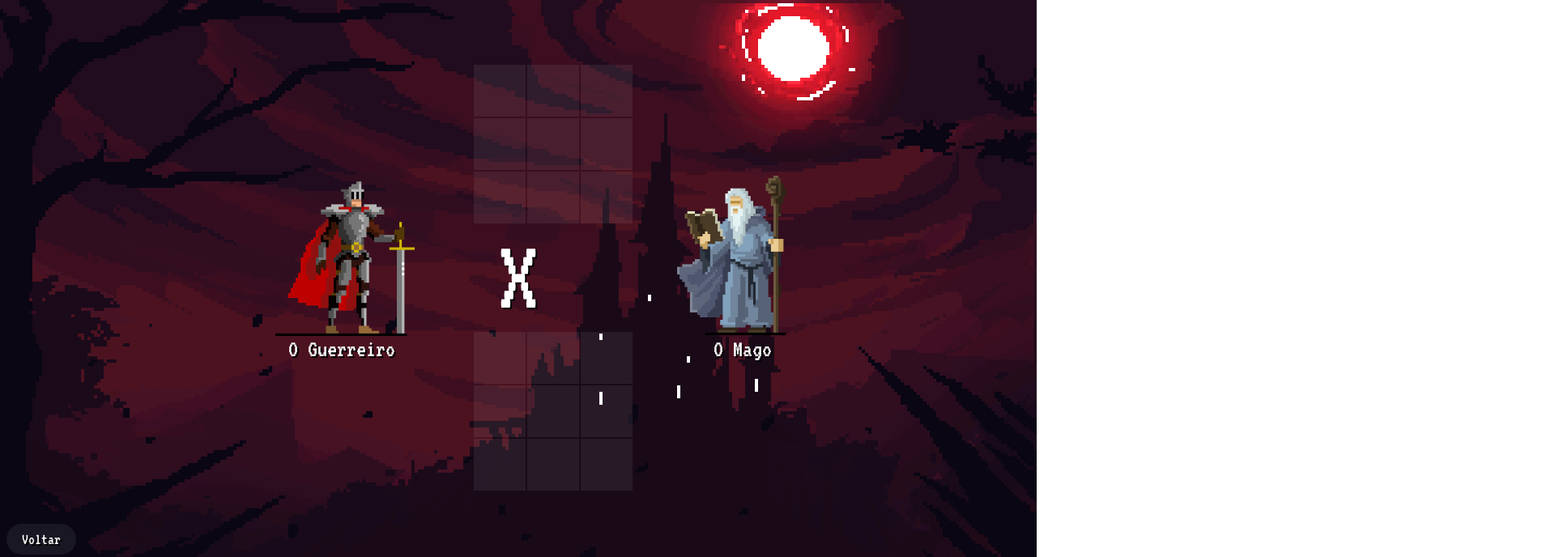
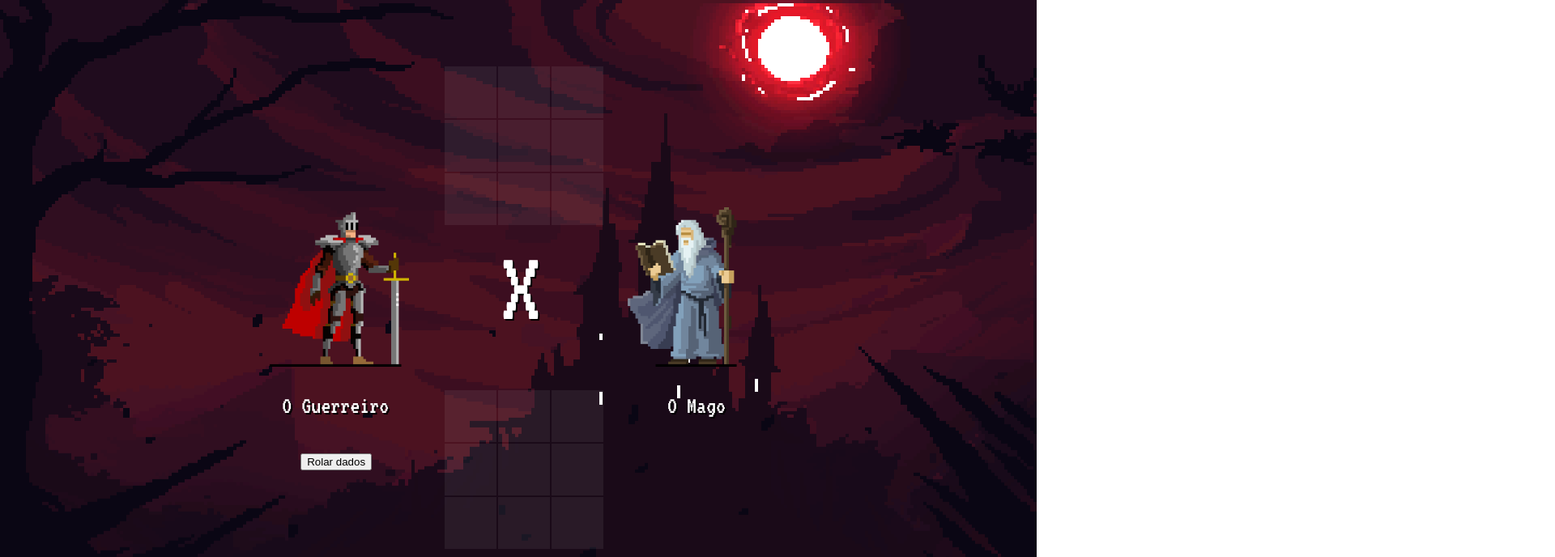
Before and after one commit to ufjf-dcc202/ufjf-dcc202-2023-3-a-trb-trabalho-desenvolvimento-web, a plain HTML site: page jogo.html in a window 1280 px wide. Shown: the top 688 px of the page at 81% size, 1920 px wide, since content can reach past the window. Drawn offline with Linux system fonts and the light colour scheme.

Commit message:
alterações nos arquivos jogo.html e jogo.css

```diff
--- a/jogo.html
+++ b/jogo.html
@@ -12,22 +12,24 @@
 <body>
     <main>
 
+        <button id="RolarDados">Rolar dados</button>
+
         <table class="jogador">
             <tbody>
                 <tr class="box">
-                    <td><span></span></td>
-                    <td><span></span></td>
-                    <td><span></span></td>
+                    <td></td>
+                    <td></td>
+                    <td></td>
                 </tr>
                 <tr class="box">
-                    <td><span></span></td>
-                    <td><span></span></td>
-                    <td><span></span></td>
+                    <td></td>
+                    <td></td>
+                    <td></td>
                 </tr>
                 <tr class="box">
-                    <td><span></span></td>
-                    <td><span></span></td>
-                    <td><span></span></td>
+                    <td></td>
+                    <td></td>
+                    <td></td>
                 </tr>
             </tbody>
         </table>
@@ -35,19 +37,19 @@
         <table class="oponente">
             <tbody>
                 <tr class="box">
-                    <td><span></span></td>
-                    <td><span></span></td>
-                    <td><span></span></td>
+                    <td></td>
+                    <td></td>
+                    <td></td>
                 </tr>
                 <tr class="box">
-                    <td><span></span></td>
-                    <td><span></span></td>
-                    <td><span></span></td>
+                    <td></td>
+                    <td></td>
+                    <td></td>
                 </tr>
                 <tr class="box">
-                    <td><span></span></td>
-                    <td><span></span></td>
-                    <td><span></span></td>
+                    <td></td>
+                    <td></td>
+                    <td></td>
                 </tr>
             </tbody>
         </table>
--- a/styles/jogo.css
+++ b/styles/jogo.css
@@ -8,16 +8,16 @@
 body {
     background-image: url(../assets/background-new.gif);
     background-repeat: no-repeat;
-    background-size: contain;
+    background-size: cover;
     overflow-y: hidden;
     overflow-x: hidden;
 }
 
 /*tabuleiro*/
 .jogador {
-    position: relative;
-    left: 575px;
-    top: 70px;
+    position: absolute;
+    left: 42.7%;
+    top: 60%;
     height: 200px;
     width: 200px;
     text-align: center;
@@ -28,9 +28,9 @@ body {
 }
 
 .oponente {
-    position: relative;
-    left: 575px;
-    top: 200px;
+    position: absolute;
+    left: 42.7%;
+    top: 10%;
     height: 200px;
     width: 200px;
     text-align: center;
@@ -45,6 +45,12 @@ body {
 }
 
 /*interface*/
+#RolarDados {
+    position: absolute;
+    top: 70%;
+    left: 29%;
+}
+
 .button {
     font-family: 'VT';
     font-size: 20px;
@@ -54,8 +60,8 @@ body {
     background-color: #fff1;
     border-radius: 50px;
     padding: 9px 19px;
-    position: relative;
-    bottom: 670px;
+    position: absolute;
+    top: 93%;
 }
 
 .texto1 {
@@ -63,9 +69,9 @@ body {
     font-size: 30px;
     text-decoration: none;
     text-shadow: 2px 2px 0 #000;
-    position: relative;
-    bottom: 430px;
-    left: 348px;
+    position: absolute;
+    top: 57%;
+    left: 27.2%;
     color: white;
 }
 
@@ -74,9 +80,9 @@ body {
     font-size: 30px;
     text-decoration: none;
     text-shadow: 2px 2px 0 #000;
-    position: relative;
-    bottom: 490px;
-    left: 873px;
+    position: absolute;
+    top: 57%;
+    right: 30%;
     color: white;
 }
 
@@ -85,23 +91,23 @@ body {
     font-size: 130px;
     text-decoration: none;
     text-shadow: 2px 2px 0 black;
-    position: relative;
-    text-align: center;
-    bottom: 790px;
+    position: absolute;
+    top: 20%;
+    left: 48.2%;
     color: white;
 }
 
 /*personagens*/
 .imagem1 {
-    position: relative;
-    bottom: 190px;
-    left: 332px;
+    position: absolute;
+    top: 32%;
+    left: 26%;
     text-decoration: none;
     text-shadow: 2px 2px 0 #000;
 }
 
 .imagem2 {
-    position: relative;
-    bottom: 395px;
-    left: 800px;
+    position: absolute;
+    top: 32%;
+    right: 26%;
 }
```
